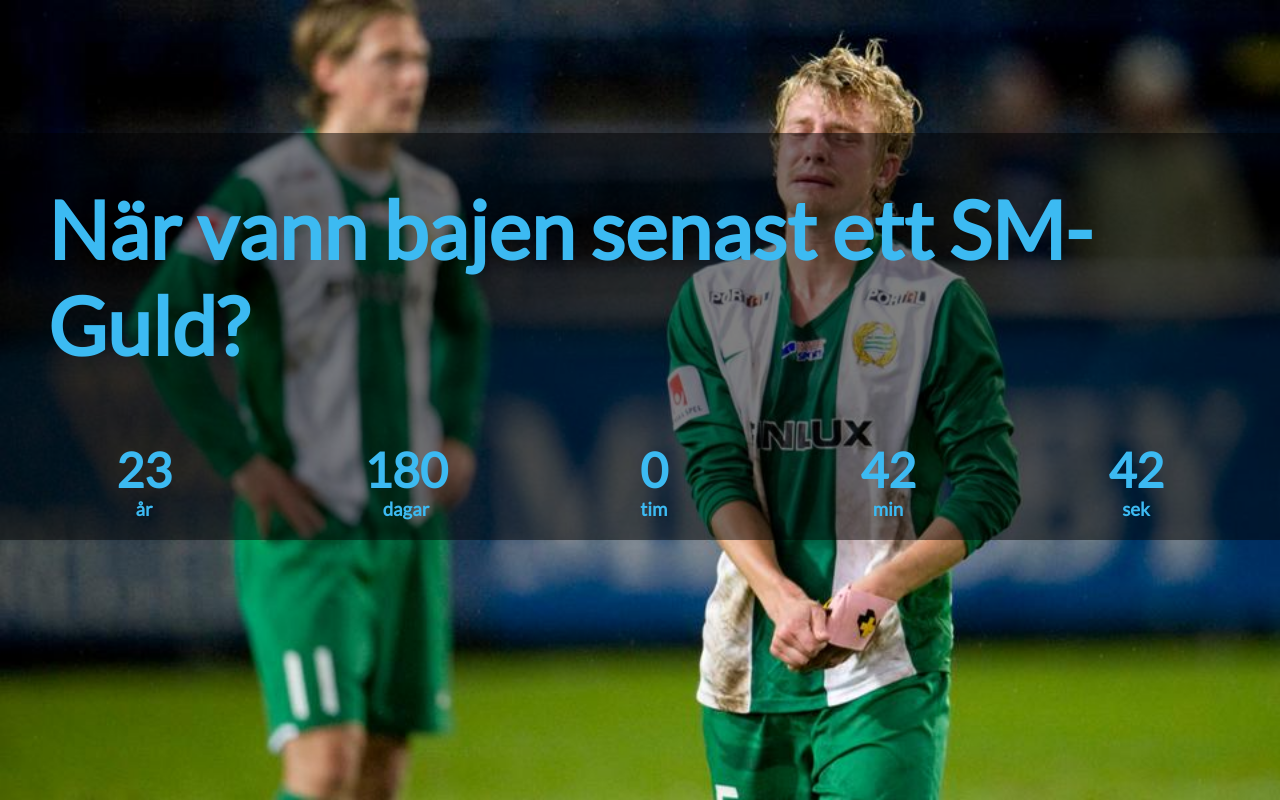
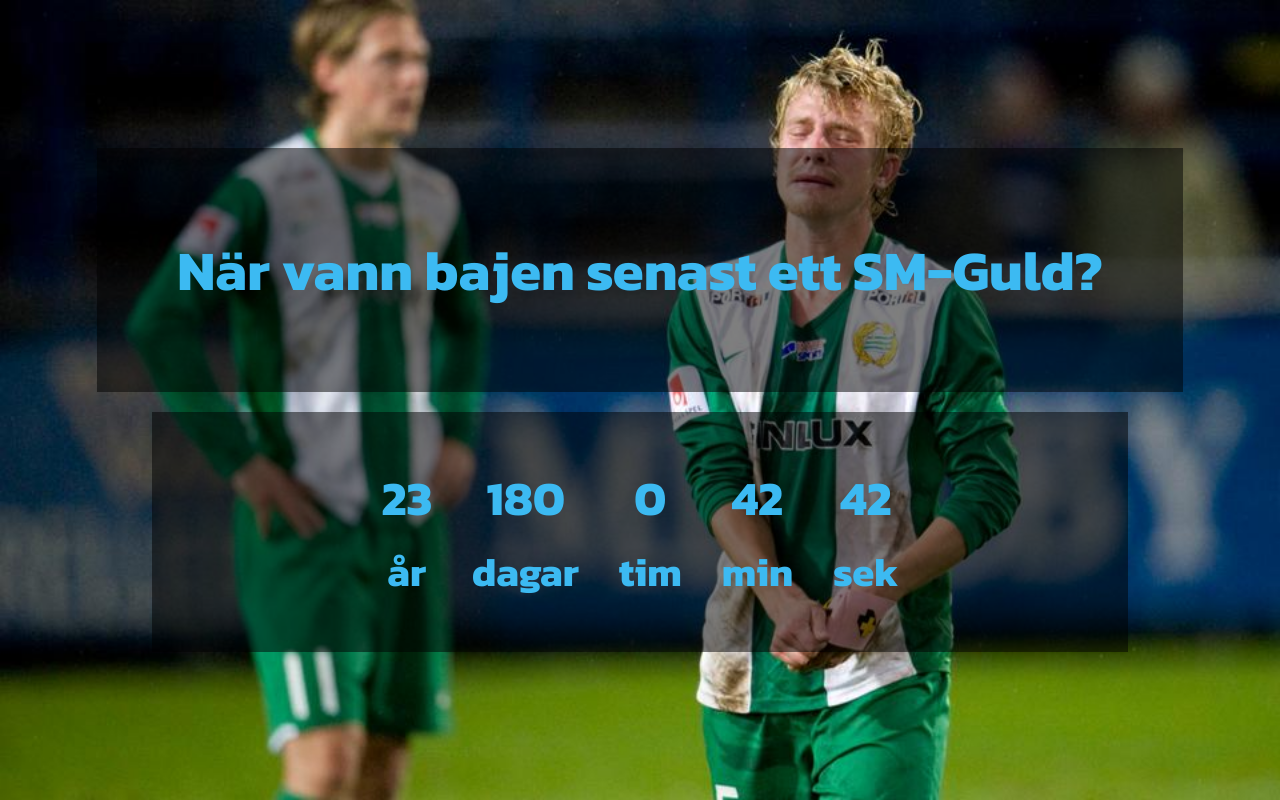
Before and after one commit to bellmano/CountUpTimer_website, a plain HTML site: page index.html in a window 1280 px wide. Drawn offline with Linux system fonts and the light colour scheme.

Commit message:
Optimize website

```diff
--- a/index.html
+++ b/index.html
@@ -8,35 +8,35 @@
   <meta name="viewport" content="width=device-width, initial-scale=1, maximum-scale=1">
 
   <link rel="icon" type="image/x-icon" href="img/favicon.png">
-  <link rel="stylesheet" href="https://fonts.googleapis.com/css?family=Lato"/>
+  <link rel="stylesheet" href="https://fonts.googleapis.com/css2?family=Kanit:wght@400;700&display=swap"/>
   <link rel="stylesheet" href="src/style.css"/>
   <script src="src/script.js"></script>
 </head>
 
 <body>
-  <section class="background">
+  <section class="background optimized-background">
       <div>
         <h2>När vann bajen senast ett SM-Guld?</h2>
         <div class="countup" id="countup1">
           <div class="container-years">
             <h3 class="years">00</h3>
-            <h3>år</h3>
+            <h3 class="label">år</h3>
           </div>
           <div class="container-days">
             <h3 class="days">00</h3>
-            <h3>dagar</h3>
+            <h3 class="label">dagar</h3>
           </div>
           <div class="container-hours">
             <h3 class="hours">00</h3>
-            <h3>tim</h3>
+            <h3 class="label">tim</h3>
           </div>
           <div class="container-minutes">
             <h3 class="minutes">00</h3>
-            <h3>min</h3>
+            <h3 class="label">min</h3>
           </div>
           <div class="container-seconds">
             <h3 class="seconds">00</h3>
-            <h3>sek</h3>
+            <h3 class="label">sek</h3>
           </div>
         </div>
       </div>
--- a/src/style.css
+++ b/src/style.css
@@ -5,37 +5,118 @@
 }
 
 body {
-    font-family: Lato, sans-serif
+    font-family: 'Kanit', sans-serif;
+    overflow: hidden;
 }
 
 h2 {
-    font-size: 5rem;
+    font-size: 2.5em;
     font-weight: 700;
     padding: 3rem;
     color: #3cbaf2;
     background-color: #0ff;
-    background-color: rgba(0, 0, 0, .5)
+    background-color: rgba(0, 0, 0, .5);
+    text-align: center;
+    white-space: nowrap;
+    margin-bottom: 20px;
+    font-family: 'Kanit', sans-serif;
 }
 
 .background {
-    min-height: 100vh;
+    position: fixed;
+    top: 0;
+    left: 0;
+    width: 100vw;
+    height: 100vh;
     display: flex;
     align-items: center;
+    justify-content: center;
     flex-direction: column;
-    justify-content: center;
     background-image: url(../img/background.jpg);
-    background-size: cover
+    background-size: cover;
+    background-repeat: no-repeat;
+    background-position: top;
+    margin: 0;
+    padding: 0;
+    overflow: hidden;
+}
+
+.optimized-background {
+    background-size: cover;
+    background-position: center;
+    background-attachment: fixed;
 }
 
 .countup {
     display: flex;
-    justify-content: space-around;
+    justify-content: center;
+    align-items: center;
+    flex-wrap: nowrap;
+    gap: 20px;
     text-align: center;
-    margin-bottom: 10%;
+    margin: 0 auto;
     color: #3cbaf2;
-    background-color: #0ff;
     background-color: rgba(0, 0, 0, .5);
-    padding: 20px
+    padding: 20px;
+    max-width: 90%;
+}
+
+@media (max-width: 768px) {
+    .countup {
+        gap: 10px;
+    }
+
+    .countup h3 {
+        font-size: 1.8em;
+    }
+
+    .countup .label {
+        font-size: 1.3em;
+    }
+
+    h2 {
+        font-size: 1.8em;
+        padding: 1.5rem;
+    }
+}
+
+@media (max-width: 480px) {
+    .countup {
+        gap: 8px;
+    }
+
+    .countup h3 {
+        font-size: 1.6em;
+    }
+
+    .countup .label {
+        font-size: 1.2em;
+    }
+
+    h2 {
+        font-size: 1.5em;
+        padding: 1rem;
+    }
+}
+
+.countup .container-years,
+.countup .container-days,
+.countup .container-hours,
+.countup .container-minutes,
+.countup .container-seconds {
+    text-align: center;
+    margin: 5px;
+}
+
+.countup h3 {
+    font-size: 2em;
+    margin: 5px 0;
+    font-family: 'Kanit', sans-serif;
+}
+
+.countup .label {
+    font-size: 1.5em;
+    margin-top: 8px;
 }
 
 .years,
@@ -46,15 +127,35 @@ h2 {
     font-size: 3rem
 }
 
-@media screen and (max-width:767px) {
-    h2 {
-        font-size: 38px
+@media (min-width: 1024px) {
+    .background {
+        background-size: cover;
+        background-position: top;
     }
 
-    .background {
-        background-image: url(../img/background_phone.png);
-        background-size: cover;
-        border-left: 0;
-        padding: 22px 0 0 0
+    h2 {
+        font-size: 3.5em;
+        padding: 5rem;
+    }
+
+    .countup {
+        gap: 30px;
+        padding: 40px;
+    }
+
+    .countup h3 {
+        font-size: 3em;
+    }
+
+    .countup .label {
+        font-size: 2.5em;
+    }
+
+    .years,
+    .days,
+    .hours,
+    .minutes,
+    .seconds {
+        font-size: 5rem;
     }
 }
```
